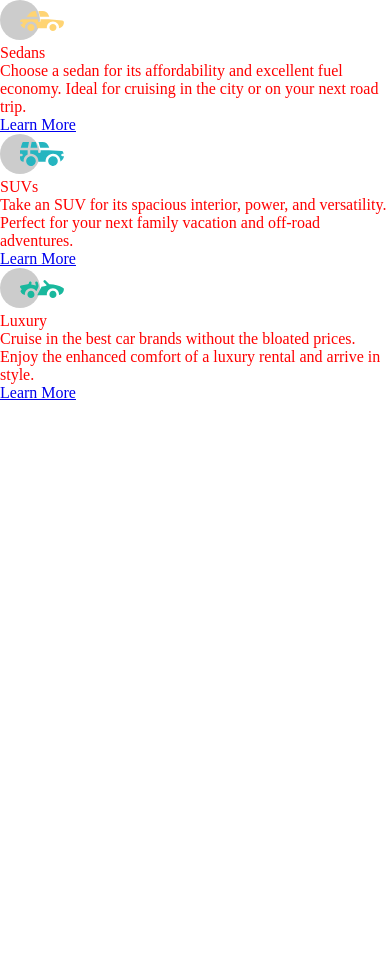
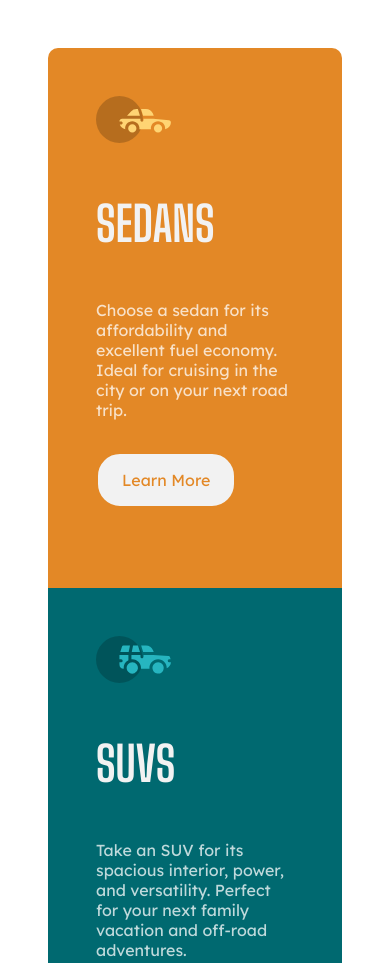
Before and after one commit to henokhm/frontend-mentors-3-column-preview-card-component, a plain HTML site: page index.html in a window 390 px wide. Shown: the top 963 px of the page. Before the commit the page ends 844 px from the top, so only its background shows below. Drawn offline with Linux system fonts and the light colour scheme.

Commit message:
Add mobile styles, fix a lot of typos

```diff
--- a/css/styles.css
+++ b/css/styles.css
@@ -25,6 +25,108 @@ img {
 }
 
 /* Custom CSS */
-body {
-  color: red;
+.body {
+  display: grid;
+  place-items: center;
+  background-color: hsl(0, 0%, 95%);
 }
+
+.cards-container {
+  padding: 3em;
+  display: flex;
+  flex-direction: column;
+}
+
+.card {
+  max-width: 375px;
+  padding: 3em;
+}
+
+.card-1 {
+  background-color: hsl(31, 77%, 52%);
+  border-top-left-radius: 10px;
+  border-top-right-radius: 10px;
+}
+
+.card-2 {
+  background-color: hsl(184, 100%, 22%);
+}
+
+.card-3 {
+  background-color: hsl(179, 100%, 13%);
+  border-bottom-left-radius: 10px;
+  border-bottom-right-radius: 10px;
+}
+
+.card-icon {
+  min-width: 75px;
+  max-width: 100px;
+}
+
+.card-header {
+  font-family: 'Big Shoulders Display', cursive;
+  font-size: 3em;
+  text-transform: uppercase;
+  color: hsl(0, 0%, 95%);
+  padding-bottom: 1em;
+  padding-top: 1em;
+}
+
+.card-body {
+  font-family: 'Lexend Deca', sans-serif;
+  color: hsla(0, 0%, 100%, 0.75);
+}
+
+.card-button {
+  font-family: 'Lexend Deca', sans-serif;
+  display: inline-block;
+  margin-top: 2em;
+  margin-bottom: 2em;
+  background-color: hsl(0, 0%, 95%);
+  border-radius: 1.5em;
+  padding: 1em 1.5em;
+  text-decoration: none;
+  color:hsl(0, 0%, 0%, 100%);
+
+}
+
+.card-button-1 {
+  color: hsl(31, 77%, 52%);
+  border: 2px solid hsl(31, 77%, 52%);
+}
+
+.card-button-1:hover,
+.card-button-1:active {
+  background-color: hsl(31, 77%, 52%);
+  color: hsl(0, 0%, 95%);
+  border: 2px solid hsl(0, 0%, 95%);
+}
+
+.card-button-2 {
+  color: hsl(184, 100%, 22%);
+  border: 2px solid hsl(184, 100%, 22%);
+}
+
+.card-button-2:hover,
+.card-button-2:active {
+  background-color: hsl(184, 100%, 22%);
+  color: hsl(0, 0%, 95%);
+  border: 2px solid hsl(0, 0%, 95%);
+}
+
+.card-button-3 {
+  color: hsl(179, 100%, 13%);
+  border: 2px solid hsl(179, 100%, 13%);
+}
+
+.card-button-3:hover,
+.card-button-3:active {
+  background-color: hsl(179, 100%, 13%);
+  color: hsl(0, 0%, 95%);
+  border: 2px solid hsl(0, 0%, 95%);
+}
+
+/* border radius???
+   mixed up _ with - ... how to fix previous commits?????
+   unstyled font flashes when page loads... HOW TO FIX
+*/
--- a/index.html
+++ b/index.html
@@ -7,50 +7,54 @@
   <link rel="icon" type="image/png" sizes="32x32" href="./images/favicon-32x32.png">
   <link rel="stylesheet" href="css/styles.css">
 
+  <link rel="preconnect" href="https://fonts.googleapis.com">
+  <link rel="preconnect" href="https://fonts.gstatic.com" crossorigin>
+  <link href="https://fonts.googleapis.com/css2?family=Big+Shoulders+Display:wght@700&family=Lexend+Deca&display=swap" rel="stylesheet">
+
   <title>Frontend Mentor | 3-column preview card component</title>
 
 </head>
 <body>
 
-  <div class="cards_container">
-    <div class="card">
-      <img src="images/icon-sedans.svg" alt="icon sedan" class="card_image">
-      <div class="card_header">
+  <div class="cards-container">
+    <div class="card card-1">
+      <img src="images/icon-sedans.svg" alt="icon sedan" class="card-icon">
+      <div class="card-header">
         Sedans
       </div>
-      <div class="card_body">
+      <div class="card-body">
         Choose a sedan for its affordability and excellent fuel economy. Ideal for cruising in the city
         or on your next road trip.
       </div>
-      <a href="#" class="card_button">
+      <a href="#" class="card-button card-button-1">
         Learn More
       </a>
     </div>
 
-    <div class="card">
-      <img src="images/icon-suvs.svg" alt="icon suvs" class="card_image">
-      <div class="card_header">
+    <div class="card card-2">
+      <img src="images/icon-suvs.svg" alt="icon suvs" class="card-icon">
+      <div class="card-header">
         SUVs
       </div>
-      <div class="card_body">
+      <div class="card-body">
         Take an SUV for its spacious interior, power, and versatility. Perfect for your next family vacation
         and off-road adventures.
       </div>
-      <a href="#" class="card_button">
+      <a href="#" class="card-button card-button-2">
         Learn More
       </a>
     </div>
 
-    <div class="card">
-      <img src="images/icon-luxury.svg" alt="icon luxury" class="card_image">
-      <div class="card_header">
+    <div class="card card-3">
+      <img src="images/icon-luxury.svg" alt="icon luxury" class="card-icon">
+      <div class="card-header">
         Luxury
       </div>
-      <div class="card_body">
+      <div class="card-body">
         Cruise in the best car brands without the bloated prices. Enjoy the enhanced comfort of a luxury
         rental and arrive in style.
       </div>
-      <a href="#" class="card_button">
+      <a href="#" class="card-button card-button-3">
         Learn More
       </a>
     </div>
```
